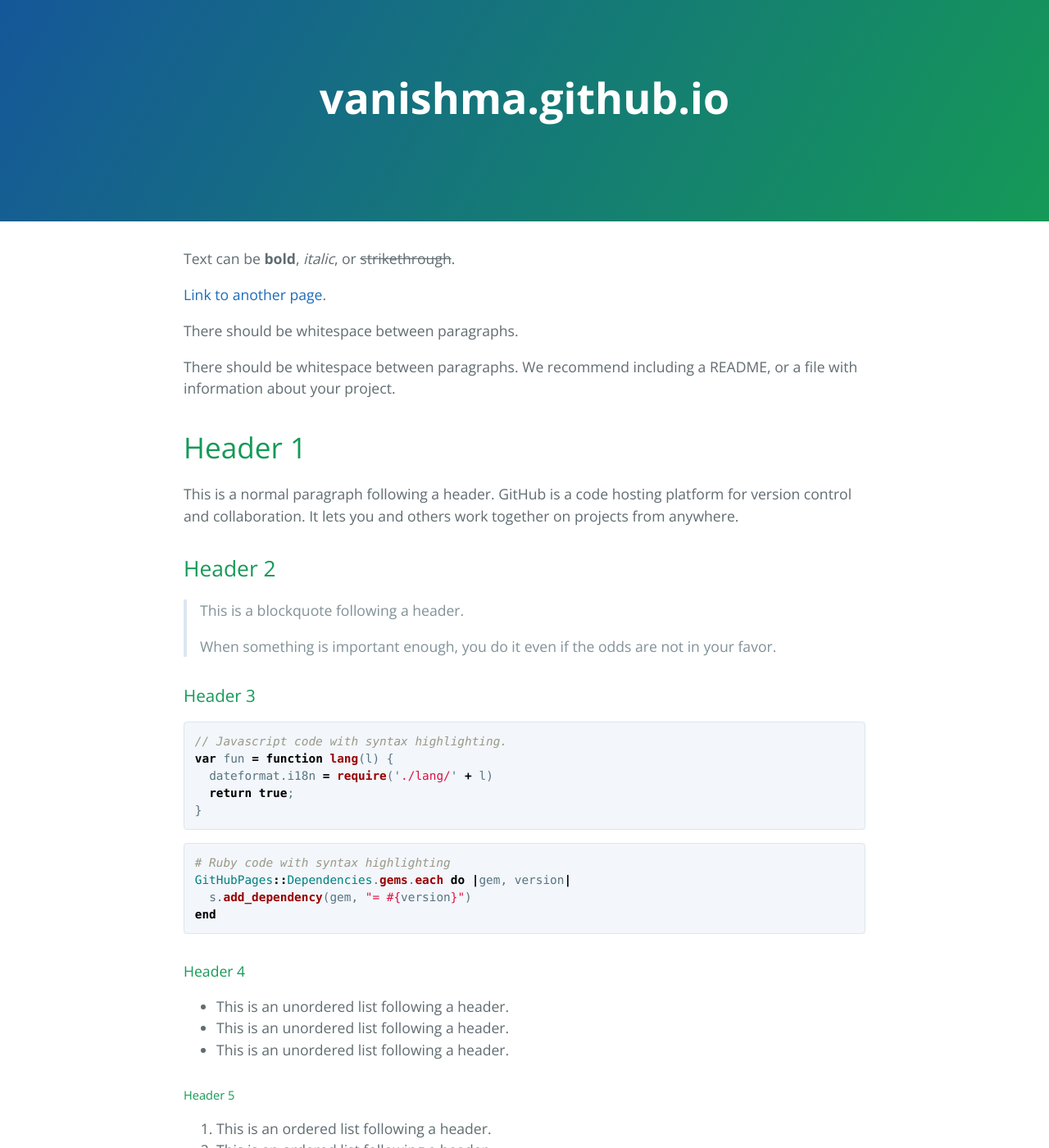
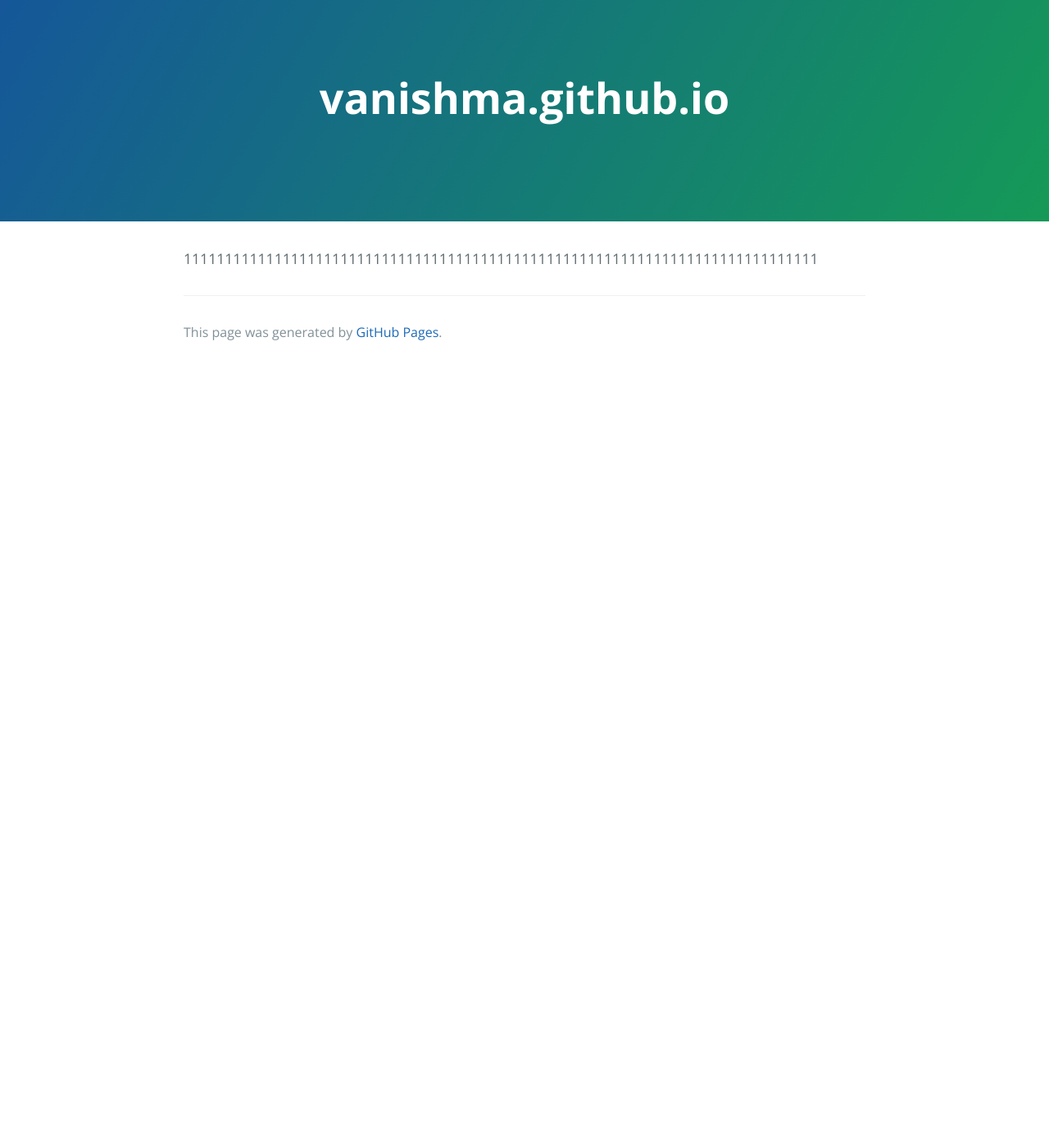
Before and after one commit to vanishma/vanishma.github.io, a Jekyll site: the page built from index.md, in a window 1280 px wide and 1400 px high. Shown: the whole window at 82% size. Built offline with Jekyll 4.4.1, drawn with Linux system fonts in a browser that asks for light colours; the repository's description, which GitHub fills in, is left out; some of the changed text lies outside the part shown.

Commit message:
Update index.md

````diff
--- a/index.md
+++ b/index.md
@@ -2,122 +2,4 @@
 layout: default
 ---
 
-Text can be **bold**, _italic_, or ~~strikethrough~~.
-
-[Link to another page](another-page).
-
-There should be whitespace between paragraphs.
-
-There should be whitespace between paragraphs. We recommend including a README, or a file with information about your project.
-
-# [](#header-1)Header 1
-
-This is a normal paragraph following a header. GitHub is a code hosting platform for version control and collaboration. It lets you and others work together on projects from anywhere.
-
-## [](#header-2)Header 2
-
-> This is a blockquote following a header.
->
-> When something is important enough, you do it even if the odds are not in your favor.
-
-### [](#header-3)Header 3
-
-```js
-// Javascript code with syntax highlighting.
-var fun = function lang(l) {
-  dateformat.i18n = require('./lang/' + l)
-  return true;
-}
-```
-
-```ruby
-# Ruby code with syntax highlighting
-GitHubPages::Dependencies.gems.each do |gem, version|
-  s.add_dependency(gem, "= #{version}")
-end
-```
-
-#### [](#header-4)Header 4
-
-*   This is an unordered list following a header.
-*   This is an unordered list following a header.
-*   This is an unordered list following a header.
-
-##### [](#header-5)Header 5
-
-1.  This is an ordered list following a header.
-2.  This is an ordered list following a header.
-3.  This is an ordered list following a header.
-
-###### [](#header-6)Header 6
-
-| head1        | head two          | three |
-|:-------------|:------------------|:------|
-| ok           | good swedish fish | nice  |
-| out of stock | good and plenty   | nice  |
-| ok           | good `oreos`      | hmm   |
-| ok           | good `zoute` drop | yumm  |
-
-### There's a horizontal rule below this.
-
-* * *
-
-### Here is an unordered list:
-
-*   Item foo
-*   Item bar
-*   Item baz
-*   Item zip
-
-### And an ordered list:
-
-1.  Item one
-1.  Item two
-1.  Item three
-1.  Item four
-
-### And a nested list:
-
-- level 1 item
-  - level 2 item
-  - level 2 item
-    - level 3 item
-    - level 3 item
-- level 1 item
-  - level 2 item
-  - level 2 item
-  - level 2 item
-- level 1 item
-  - level 2 item
-  - level 2 item
-- level 1 item
-
-### Small image
-
-![](https://assets-cdn.github.com/images/icons/emoji/octocat.png)
-
-### Large image
-
-![](https://guides.github.com/activities/hello-world/branching.png)
-
-
-### Definition lists can be used with HTML syntax.
-
-<dl>
-<dt>Name</dt>
-<dd>Godzilla</dd>
-<dt>Born</dt>
-<dd>1952</dd>
-<dt>Birthplace</dt>
-<dd>Japan</dd>
-<dt>Color</dt>
-<dd>Green</dd>
-</dl>
-
-```
-Long, single-line code blocks should not wrap. They should horizontally scroll if they are too long. This line should be long enough to demonstrate this.
-```
-
-```
-The final element.
-```
+11111111111111111111111111111111111111111111111111111111111111111111111111111
````
